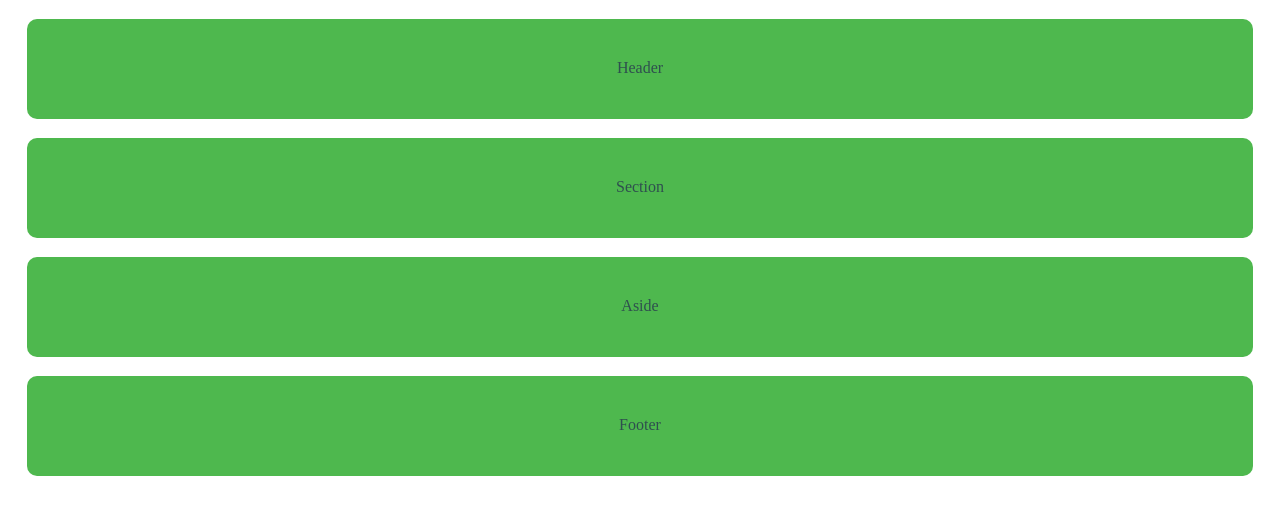
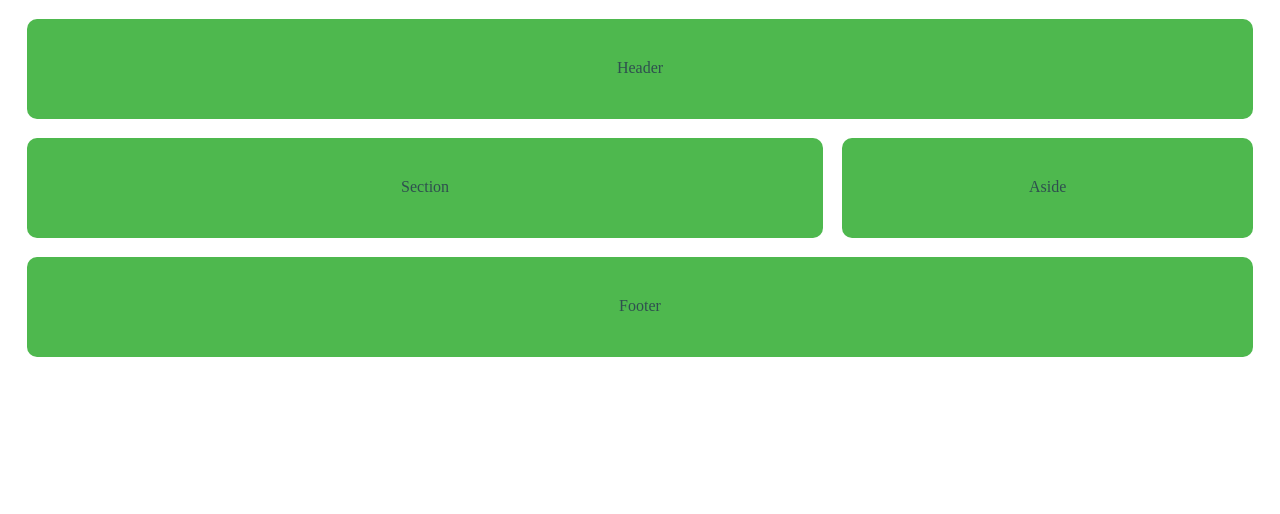
Before and after one commit to DeeGrant/learn-html-css, a plain HTML site: page positioning/index.html in a window 1280 px wide. Drawn offline with Linux system fonts and the light colour scheme.

Commit message:
set up floats

```diff
--- a/positioning/style.css
+++ b/positioning/style.css
@@ -11,3 +11,22 @@ header, section, aside, footer {
     margin: 1.5%;
     text-align: center;
 }
+
+section, aside {
+    margin: 0 1.5% 1.5% 1.5%;
+}
+
+section {
+    float: left;
+    width: 63%;
+}
+
+aside {
+    float: right;
+    margin-left: 0;
+    width: 32.5%;
+}
+
+footer {
+    clear: both;
+}
```
